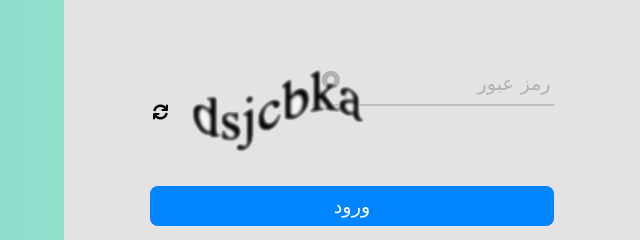
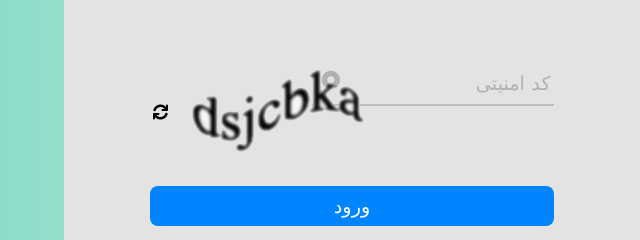
Before and after one commit to Alikooshesh/Maktab-HW3-Antivirus, a plain HTML site: page index.html in a window 1280 px wide. Shown: the part 591-831 px from the top of the page, 640-1280 px from the left. Drawn offline with Linux system fonts and the light colour scheme.

Commit message:
fix texts

```diff
--- a/index.html
+++ b/index.html
@@ -43,7 +43,7 @@
                     </div>
                     <div class="captcha-div rtl">
                         <div class="input-div captcha-input-div rtl">
-                            <input class="input-text rtl" type="password" placeholder="رمز عبور">
+                            <input class="input-text rtl" type="password" placeholder="کد امنیتی">
                             <i class="fas fa-dot-circle input-ico"></i>
                         </div>
                         <div class="captcha">
```
